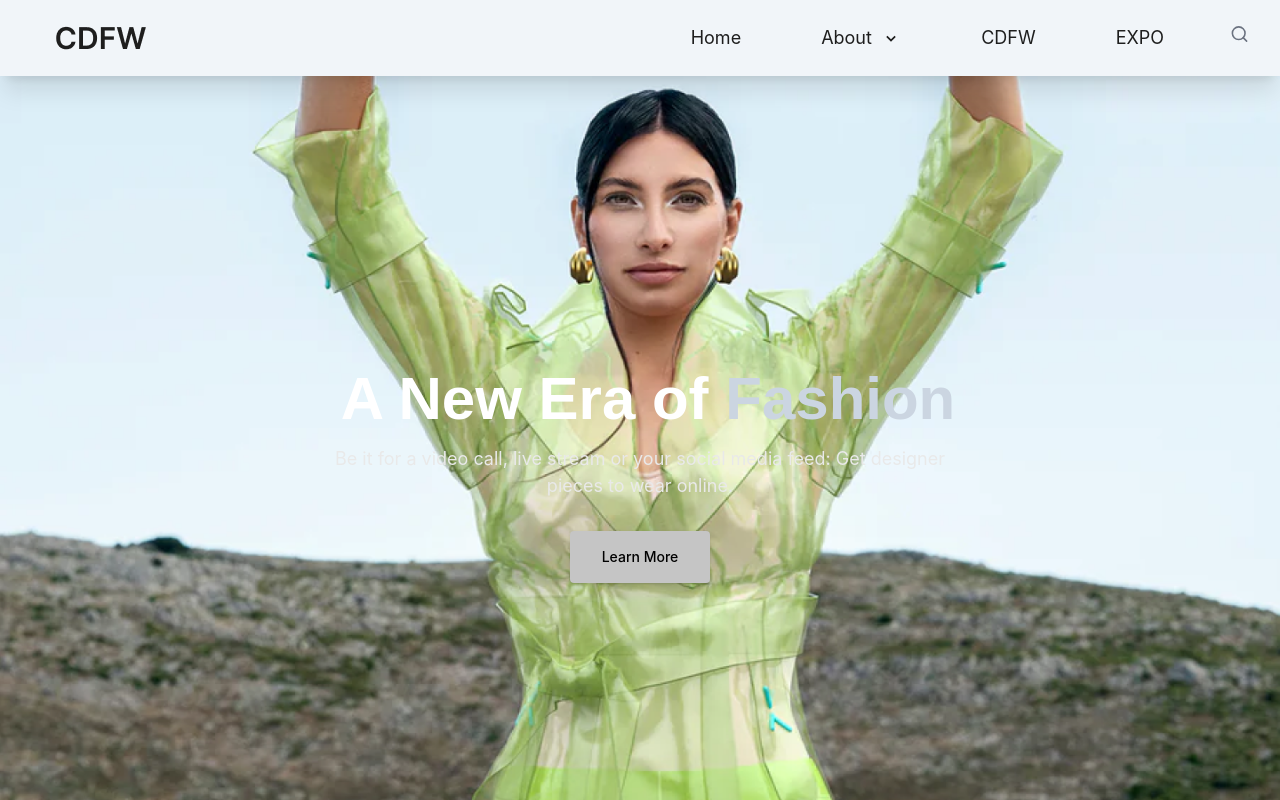
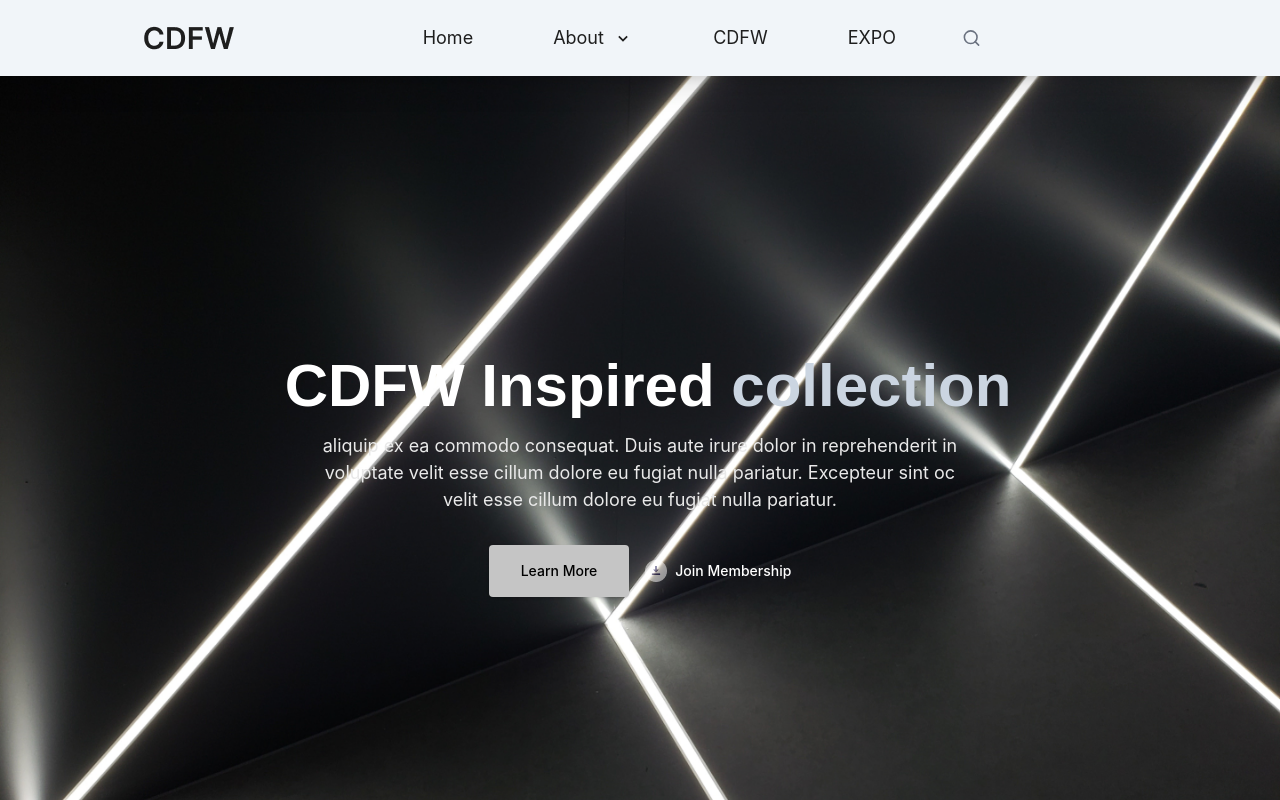
Before and after one commit to AzeezRasheed/JRGroups, a React (Create React App) app: page / in a window 1280 px wide. Shown: the top 800 px of the page. Built offline with nearby package versions, Linux system fonts and the light colour scheme.

Commit message:
made changes

```diff
--- a/src/components/ExpoHome/Expo.jsx
+++ b/src/components/ExpoHome/Expo.jsx
@@ -100,7 +100,7 @@ function Expo() {
                     <img
                       src={Expo1}
                       alt="CDFW LONDON FASHION WEEK FEBRUARY 2023"
-                      className="w-full"
+                      className="w-full h-[367px] "
                     />
                     <div className="flex flex-col mt-4 gap-4">
                       <h2 className="font-inter font-semibold text-start text-[24px] leading-[29px] text-[ #3F3F3F]   ">
@@ -119,7 +119,7 @@ function Expo() {
                     <img
                       src={Expo2}
                       alt="CDFW LONDON FASHION WEEK FEBRUARY 2023"
-                      className="w-full"
+                      className="w-full   h-[367px]"
                     />
                     <div className="flex flex-col mt-4 gap-4">
                       <h2 className="font-inter font-semibold text-start text-[24px] leading-[29px] text-[ #3F3F3F]   ">
@@ -137,7 +137,7 @@ function Expo() {
                     <img
                       src={Expo3}
                       alt="CDFW LONDON FASHION WEEK FEBRUARY 2023"
-                      className="w-full"
+                      className="w-full  h-[367px]"
                     />
                     <div className="flex flex-col mt-4 gap-4">
                       <h2 className="font-inter font-semibold text-start text-[24px] leading-[29px] text-[ #3F3F3F]   ">
@@ -155,7 +155,7 @@ function Expo() {
                     <img
                       src={Expo1}
                       alt="CDFW LONDON FASHION WEEK FEBRUARY 2023"
-                      className="w-full"
+                      className="w-full  h-[367px]"
                     />
                     <div className="flex flex-col mt-4 gap-4">
                       <h2 className="font-inter font-semibold text-start text-[24px] leading-[29px] text-[ #3F3F3F]   ">
@@ -174,7 +174,7 @@ function Expo() {
                     <img
                       src={Expo2}
                       alt="CDFW LONDON FASHION WEEK FEBRUARY 2023"
-                      className="w-full"
+                      className="w-full  h-[367px]"
                     />
                     <div className="flex flex-col mt-4 gap-4">
                       <h2 className="font-inter font-semibold text-start text-[24px] leading-[29px] text-[ #3F3F3F]   ">
@@ -193,7 +193,7 @@ function Expo() {
                     <img
                       src={Expo3}
                       alt="CDFW LONDON FASHION WEEK FEBRUARY 2023"
-                      className=""
+                      className="  h-[367px] w-full"
                     />
                     <div className="flex flex-col mt-4 gap-4">
                       <h2 className="font-inter font-semibold text-start text-[24px] leading-[29px] text-[ #3F3F3F]   ">
--- a/src/components/cdfwhome/Cdfw.jsx
+++ b/src/components/cdfwhome/Cdfw.jsx
@@ -10,7 +10,7 @@ function Cdfw() {
         {typedText}
       </h2>
 
-      <div className="mx-auto items-center justify-center flex">
+      <div className="mx-auto items-center justify-center max-w-[1440px] flex">
         <div className="grid grid-cols-1 md:grid-cols-2 lg:grid-cols-3 gap-6 md:gap-3">
           {data.map((item, index) => (
             <div className="flex flex-col  gap-6 mt-24 pl-6 pr-6 lg:pl-10 lg:pr-10 ">
--- a/src/components/footer/Footer.jsx
+++ b/src/components/footer/Footer.jsx
@@ -4,7 +4,7 @@ import { BsFacebook, BsInstagram, BsTwitter, BsYoutube } from "react-icons/bs";
 
 function Footer() {
   return (
-    <footer className="p-10 bg-white sm:p-14 sm:pl-20">
+    <footer className="p-10 bg-white sm:p-14 sm:pl-20  ">
       <div className="flex flex-col gap-6">
         <div className="flex  justify-between m-auto gap-8 lg:gap-14 lg:flex-row  flex-col   ">
           <div>
@@ -168,7 +168,7 @@ function Footer() {
           </div>
         </div>
 
-        <div className="sm:flex sm:items-center sm:justify-between ">
+        <div className="sm:flex sm:items-center sm:justify-between       ">
           <div className="hidden lg:block"></div>
           <span  className="mb-6 text-sm font-bold font-Montserrat text-gray-900 uppercase">
             © 2023{" "}
--- a/src/components/heroSection/Hero.jsx
+++ b/src/components/heroSection/Hero.jsx
@@ -31,8 +31,9 @@ function Hero() {
       <Swiper
         spaceBetween={30}
         centeredSlides={true}
+        slidesPerView={1}
         autoplay={{
-          delay: 4000,
+          delay: 9000,
           disableOnInteraction: false,
         }}
         pagination={{
--- a/src/components/navbar/Navbar.jsx
+++ b/src/components/navbar/Navbar.jsx
@@ -15,8 +15,11 @@ function Navbar() {
   const showSidebar = () => setNavbar(!navbar);
   return (
     <header className=" relative top-0 z-30 w-full px-4 sm:px-4 py-2.5   bg-slate-100  shadow-xl">
-      <div className=" flex flex-wrap items-center justify-between mx-auto w-full ">
-        <a href="/" className="flex lg:pl-10 md:pl-10 pl-4 pb-2 pt-2 items-center">
+      <div className=" flex flex-wrap items-center justify-between mx-auto w-full max-w-[1440px] ">
+        <a
+          href="/"
+          className="flex lg:pl-32 md:pl-24 pl-10 pb-2 pt-2 items-center"
+        >
           <img src={Logo} className="  " alt="JRGroups Logo" />
         </a>
 
@@ -129,12 +132,7 @@ function Navbar() {
             </ul>
           </div>
 
-     <div className="">
-     <div >
-      <form
-            action=""
-            className={` relative items-center m-auto  lg:block   hidden `}
-          >
+          <form className={` relative items-center m-auto  lg:block w-[300px]  mr-4  hidden `}>
             <Input
               type="text "
               className={` Input relative peer z-10 bg-transparent w-12 h-12 focus:rounded-full focus:border focus:w-full  transition  focus:border-lime-400 focus:cursor-text pl-12 focus:pr-4 focus:pl-1g   `}
@@ -142,14 +140,12 @@ function Navbar() {
 
             <FiSearch className="absolute top-0 bottom-0 inset-y-0 h-8 w-12 my-auto px-3.5 pt-0 items-center   border-r border-transparent peer-focus:border-gray-300  stroke-gray-500  peer-focus:stroke-gray-500  " />
           </form>
-      </div>
-     </div>
         </Sidebar>
 
         {/* sidebar opens on click of the button but it does not close on click of the button again */}
 
         <nav className={navbar ? "nav-menu active" : "nav-menu"}>
-          <ul className="nav-menu-items" >
+          <ul className="nav-menu-items">
             <li className="navbar-toggle">
               <Link to="#" className="menu-bars">
                 <img src={Logo} className="  " alt="JRGroups Logo" />
@@ -181,8 +177,8 @@ function Navbar() {
             </form>
             {SidebarData.map((item, index) => {
               return (
-                <li key={index} className={item.cName} onClick={showSidebar} >
-                  <Link to={item.path} >
+                <li key={index} className={item.cName} onClick={showSidebar}>
+                  <Link to={item.path}>
                     {item.icon}
                     <span>{item.title}</span>
                   </Link>
--- a/src/index.css
+++ b/src/index.css
@@ -7,17 +7,14 @@
 @import url('https://fonts.googleapis.com/css2?family=Manrope:wght@200;800&family=Montserrat&display=swap');
 @import url('https://fonts.googleapis.com/css2?family=Manrope:wght@200;800&display=swap');
 
-
 @layer components {
-
   .blinking-cursor:after {
     content: '|';
-    /* animation: blink 1s linear infinite; */
-    animation: blink 1s  step-start infinite;
-
+    /* animation:  1s linear infinite; */
+    animation: blink 1s step-start infinite;
   }
 
-  @keyframes blink{
+  @keyframes blink {
     50% {
       opacity: 0;
     }
```
